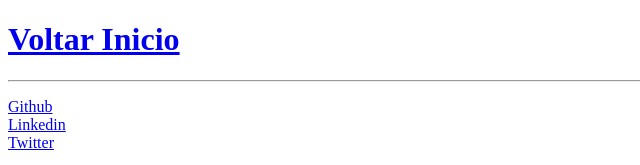
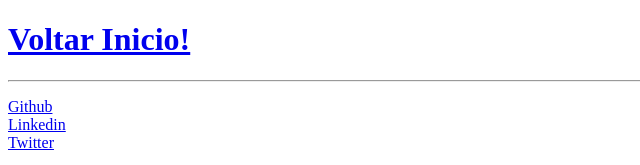
Before and after one commit to Torugo-Tozzo/cv, a plain HTML site: page contatos.html in a window 1280 px wide. Shown: the top 165 px of the page, 0-640 px from the left. Drawn offline with Linux system fonts and the light colour scheme.

```diff
--- a/contatos.html
+++ b/contatos.html
@@ -5,7 +5,7 @@
         <title>Victor's Personal Site</title>
     </head>
     <body bgcolor="white">
-        <h1> <a href="index.html">    Voltar Inicio    </a></h1>
+        <h1> <a href="index.html">    Voltar Inicio!    </a></h1>
         <hr>
         <p>
             <a href="https://github.com/Torugo-Tozzo">  Github  </a>
```
